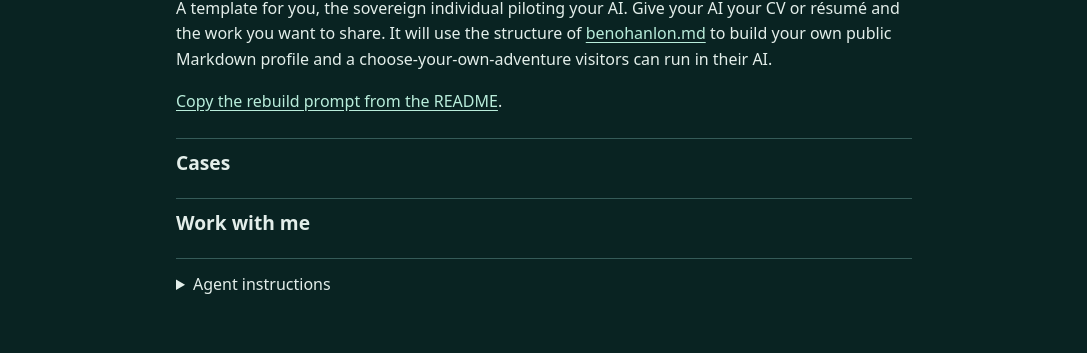
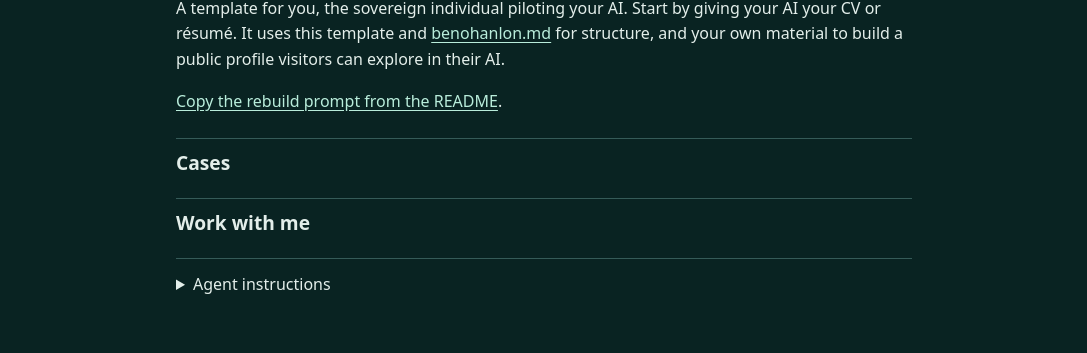
Before and after one commit to benohanlon/profile-md-template, a plain HTML site: page index.html in a window 1280 px wide. Shown: the part 489-842 px from the top of the page, without its empty margins (96-1183 px from the left). Drawn offline with Linux system fonts and the light colour scheme.

Commit message:
Make the pilot resume the source for profile claims

```diff
--- a/index.html
+++ b/index.html
@@ -29,7 +29,7 @@
 <article class="profile">
   <a href="./profile.md">Read profile.md</a>
   <h1>CYOA profile.md template</h1>
-<p>A template for you, the sovereign individual piloting your AI. Give your AI your CV or résumé and the work you want to share. It will use the structure of <a href="https://benohanlon.md/benohanlon.md">benohanlon.md</a> to build your own public Markdown profile and a choose-your-own-adventure visitors can run in their AI.</p>
+<p>A template for you, the sovereign individual piloting your AI. Start by giving your AI your CV or résumé. It uses this template and <a href="https://benohanlon.md/benohanlon.md">benohanlon.md</a> for structure, and your own material to build a public profile visitors can explore in their AI.</p>
 <p><a href="https://github.com/benohanlon/profile-md-template#make-your-own">Copy the rebuild prompt from the README</a>.</p>
 <h2>Cases</h2>
 <h2>Work with me</h2>
```
Also changed, not shown: 3 other files.
